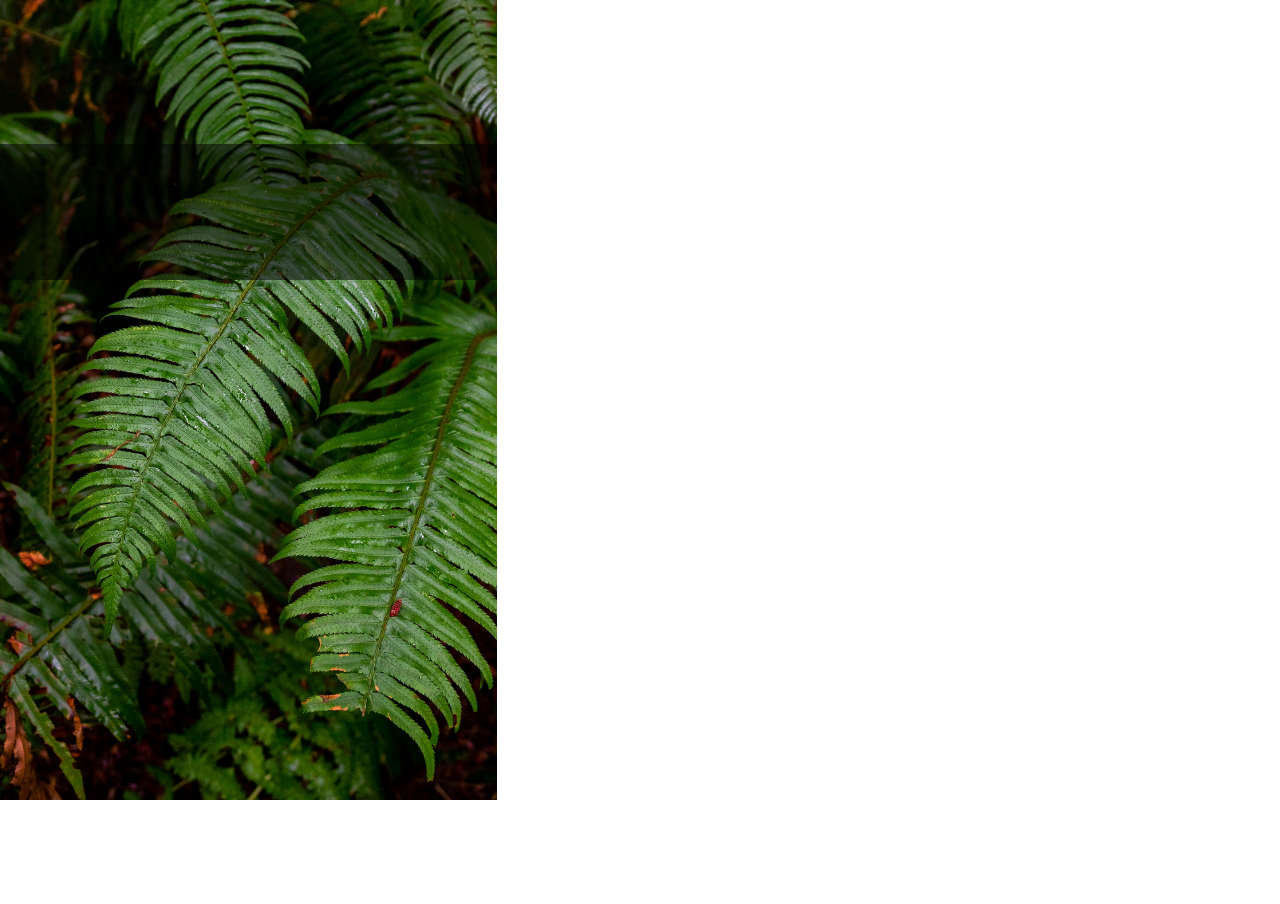
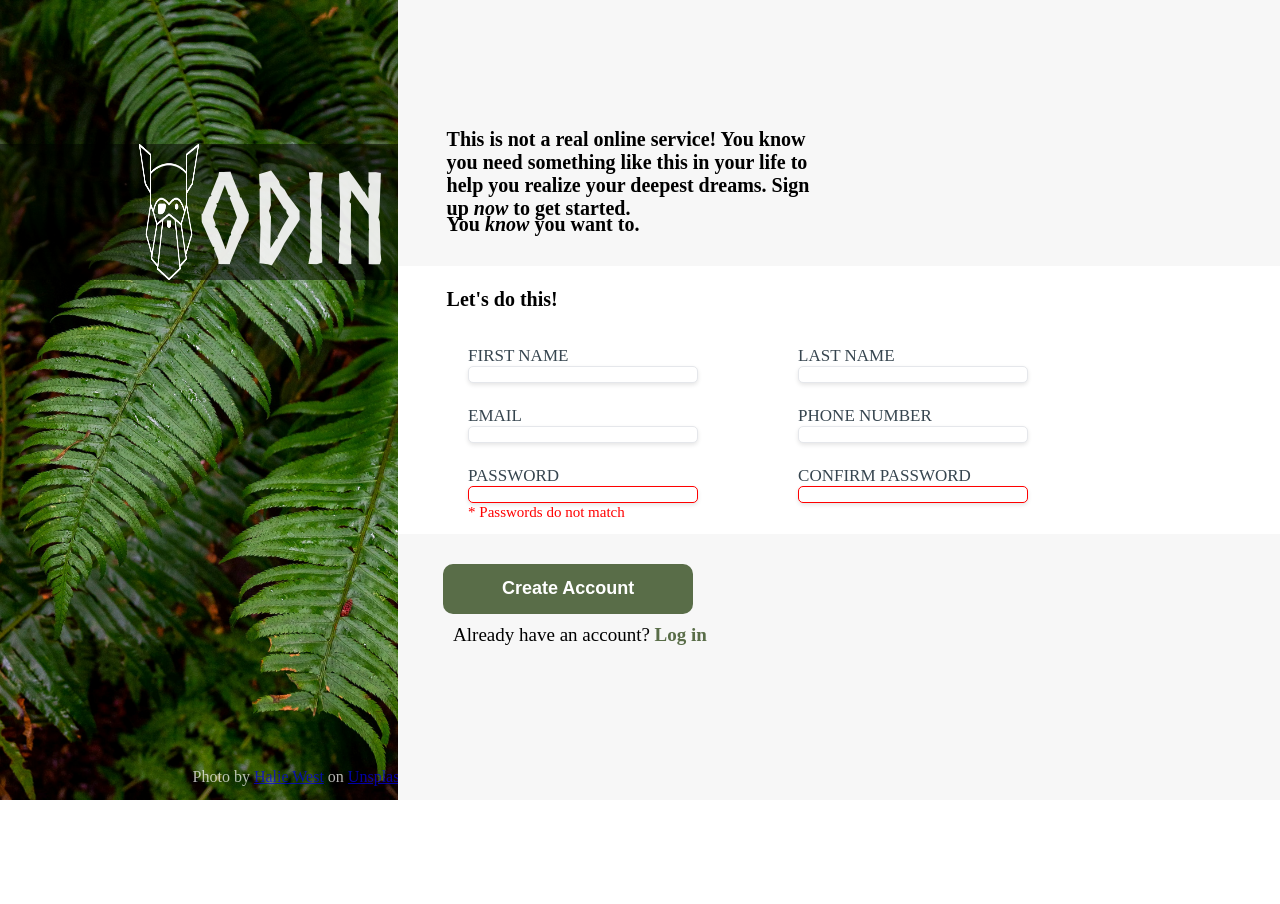
Before and after one commit to albert912/Sign-up-Form, a plain HTML site: page signup.html in a window 1280 px wide. Before the commit the page ends 800 px from the top, so only its background shows below. Drawn offline with Linux system fonts and the light colour scheme.

Commit message:
Add the transparent div

```diff
--- a/signup.css
+++ b/signup.css
@@ -8,34 +8,338 @@
 
 }
 
+body {
+    max-width: 100%;
+    max-height: 100vh;
+    overflow-y: hidden;
+}
 
-img {
-    position: fixed;
+
+* {
+    box-sizing: border-box;
+    margin: 0;
+    padding: 0;
+    }
+
+.main-image {
+    position: absolute;
     left: 0;
     top: 0;
-    width: 497px; /* Görüntünün genişliği (isteğe göre ayarlayın) */
-    height: 100%; /* Görüntünün yüksekliği (sayfa yüksekliği kadar) */
+    width: 31.1vw;
+    height: 100vh;
     object-fit: cover;
   }
 
-  .logo {
-    position: fixed;
-    background-color: black;
-    opacity: 0.5;
-    width: 497px;
-    height: 17%;
+  .transparentdiv{
+    position: relative;
+    background-color: rgb(000 000 000 / 0.5);
+    width: 31.1vw;
+    height: 17vh;
     top:18vh;
-    left: 0;
+    display: flex;
+    justify-content: center;
+}
+
+.odinlogo {
+
+    position: absolute;
+    height: 17vh;
+    width: 15%;
+    left: 35%;
 }
 
 
 
+
 .text {
-    font-size: 70px;
+    position: absolute;
+    font-size: 125px;
     font-family: "norsebold", serif;
     color: white;
-    opacity: 1;
-    padding-top: 30px;
-    padding-left: 250px;
+    opacity: 0.9;
+    left: 50%;
+    top: 8%;
+}
+
+
+
+
+ .bottomtext {
+    position: relative;
+    width: 600px;
+    height: 17vh;
+    top:79vh;
+    display: flex;
+    justify-content: center;
+}
+
+
+.credit {
+    font-size: 16px;
+    color: white;
+    opacity: 0.7;
 
 }
+
+a:hover, a:active, a:visited {
+color:white
+}
+
+.righttop {
+
+        position: fixed;
+        right: 0;
+        top: 0;
+        width: 68.9vw;
+        height: 33.3%;
+        background-color: #F7F7F7;
+}
+
+
+.uppertext {
+    font-size: 20px;
+    color: black;
+    font-weight: 550;
+    position: absolute;
+    top: 16vh;
+    left: 5.5%;
+    right: 53%;
+}
+
+
+
+.upperbtext {
+    font-size: 20px;
+    color: black;
+    font-weight: 550;
+    position: absolute;
+    top: 80%;
+    left: 5.5%;
+    right: 51%;
+
+}
+
+
+.rightcenter {
+
+    position: fixed;
+    top: 33.3vh;
+    right: 0;
+    width: 68.9vw;
+    height: 33.3%;
+    background-color: white;
+
+
+}
+
+
+
+.centertext {
+font-size: 20px;
+color: black;
+position: absolute;
+left: 5.5%;
+top:8%;
+font-weight: 550;
+
+}
+
+.fname {
+    position: absolute;
+    display: flex;
+    flex-direction: column;
+    top: 80px;
+    left: 70px;
+  }
+
+  #firstname {
+   border: 1px solid  #E5E7EB;
+   border-radius: 5px;
+   box-shadow: 0 2px 4px rgba(0, 0, 0, 0.1);
+   width: 230px;
+
+
+
+  }
+
+  label[for="firstname"] {
+ font-size: 17px;
+ color: #36454F;
+
+  }
+
+
+
+  .mail {
+    position: absolute;
+    display: flex;
+    flex-direction: column;
+    top: 140px;
+    left: 70px;
+  }
+
+
+
+
+  #email {
+    border: 1px solid  #E5E7EB;
+    border-radius: 5px;
+    box-shadow: 0 2px 4px rgba(0, 0, 0, 0.1);
+    width: 230px;
+
+  }
+
+  label[for="email"] {
+    font-size: 17px;
+    color: #36454F;
+
+     }
+
+
+  .pass {
+    position: absolute;
+    display: flex;
+    flex-direction: column;
+    top: 200px;
+    left: 70px;
+  }
+
+
+
+
+
+
+
+  label[for="password"] {
+    font-size: 17px;
+    color: #36454F;
+
+     }
+
+
+
+  .lname {
+    position: absolute;
+    display: flex;
+    flex-direction: column;
+    top: 80px;
+    left: 400px;
+  }
+
+   #lastname{
+    border: 1px solid  #E5E7EB;
+    border-radius: 5px;
+    box-shadow: 0 2px 4px rgba(0, 0, 0, 0.1);
+    width: 230px;
+   }
+
+   label[for="lastname"] {
+    font-size: 17px;
+    color: #36454F;
+
+     }
+
+
+  .phone {
+    position: absolute;
+    display: flex;
+    flex-direction: column;
+    top: 140px;
+    left: 400px;
+  }
+
+  #tel {
+    border: 1px solid  #E5E7EB;
+    border-radius: 5px;
+    box-shadow: 0 2px 4px rgba(0, 0, 0, 0.1);
+    width: 230px;
+  }
+
+  label[for="tel"] {
+    font-size: 17px;
+    color: #36454F;
+     }
+
+
+
+  .confirm {
+    position: absolute;
+    display: flex;
+    flex-direction: column;
+    top: 200px;
+    left: 400px;
+  }
+
+  /*#pasconfirm {
+    border: 1px solid  #E5E7EB;
+    border-radius: 5px;
+    box-shadow: 0 2px 4px rgba(0, 0, 0, 0.1);
+  }*/
+
+  label[for="pasconfirm"] {
+    font-size: 17px;
+    color: #36454F;
+
+     }
+
+     input:focus{
+        outline: 1px solid blue;
+     }
+
+    input[type="password"]:invalid{
+    border: 1px solid red;
+    border-radius: 5px;
+    box-shadow: 0 2px 4px rgba(0, 0, 0, 0.1);
+    width: 230px;
+    }
+
+    input[type="password"]:valid{
+        border: 1px solid  #E5E7EB;
+        border-radius: 5px;
+        box-shadow: 0 2px 4px rgba(0, 0, 0, 0.1);
+        width: 230px;
+        }
+
+     #password:invalid + span::after{
+    font-size: 15px;
+    content: "* Passwords do not match";
+    color: red;
+
+     }
+
+
+.rightbottom {
+    position: fixed;
+    right: 0;
+    bottom: 0;
+    width: 68.9vw;
+    height: 33.3%;
+    background-color: #F7F7F7;
+}
+
+button {
+    position: absolute;
+    font-size: 18px;
+    background-color: #596D48;
+    color: white;
+    font-weight: bold;
+    border-radius: 10px;
+    height: 50px;
+    width: 250px;
+    border: none;
+    top: 30px ;
+    left: 45px;
+}
+
+.bottomp{
+position: absolute;
+font-size: 19px;
+top: 90px;
+left: 55px;
+}
+
+.spantext{
+color:  #596D48;
+font-weight: bold;
+
+}
--- a/signup.html
+++ b/signup.html
@@ -3,25 +3,112 @@
 <head>
     <meta charset="UTF-8">
     <meta name="viewport" content="width=device-width, initial-scale=1.0">
-    <title>Document</title>
+    <title>Form Sign Up</title>
     <link rel="stylesheet" href="signup.css">
 </head>
 <body>
 
 
-    <div>
+
 
     <img src="background.png" alt="leaves" class="main-image">
 
+
+    <div class="transparentdiv">
+
+
+
+
+   <img src="odin-lined.png" alt="odinlogo" class="odinlogo">
+
+
+   <p class="text
+   ">ODIN</p>
+
 </div>
 
-    <div class="logo">
+<div class="bottomtext">
+
+   <p class="credit
+   "> Photo by <span><a href="https://unsplash.com/@haliewestphoto" target="_blank">Halie West</a></span> on <span><a href="https://unsplash.com/photos/green-leaf-plant-in-close-up-photography-25xggax4bSA" target="_blank">Unsplash</a></span></p>
+
+</div>
+
+<div class="righttop">
 
 
-    </div>
 
-<p class="text">ODIN</p>
+    <p class="uppertext" >This is not a real online service! You know you need something like this in your life to help you realize your deepest dreams. Sign up <i>now</i> to get started. </p>
 
+    <p class="upperbtext">You <i>know</i> you want to. </p>
+
+</div>
+
+<div class="rightcenter">
+
+<p class="centertext" >Let's do this!</p>
+
+<form action="#">
+
+    <div class="fname">
+
+<label for="firstname">FIRST NAME</label>
+<input type="text" id="firstname" name="firstname">
+
+</div>
+
+<div class="lname" >
+
+<label for="lastname">LAST NAME</label>
+<input type="text" id="lastname" name="secondname">
+</div>
+
+<div class="mail">
+
+<label for="email">EMAIL</label>
+<input type="email" id="email" name="email">
+
+</div>
+
+<div class="phone">
+
+<label for="tel">PHONE NUMBER</label>
+<input type="tel" id="tel" name="tel">
+
+</div>
+
+<div class="pass">
+
+<label for="password">PASSWORD</label>
+<input type="password" id="password" name="password" required>
+<span></span>
+
+</div>
+
+<div class="confirm">
+
+<label for="pasconfirm">CONFIRM PASSWORD</label>
+<input type="password" id="pasconfirm" name="pasconfirm" required>
+
+</div>
+
+</form>
+
+
+</div>
+
+
+
+
+
+<div class="rightbottom">
+
+<button>Create Account</button>
+
+
+<p class="bottomp">Already have an account? <span class="spantext">Log in</span></p>
+
+</div>
 
 
 
```
Also changed, not shown: issues.txt (added).
